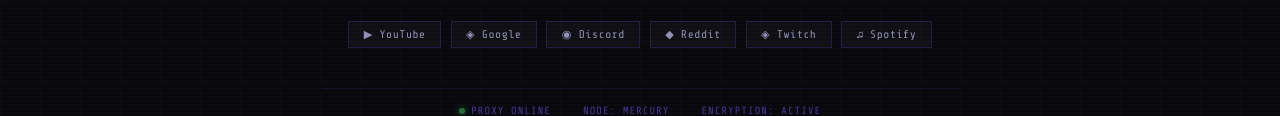
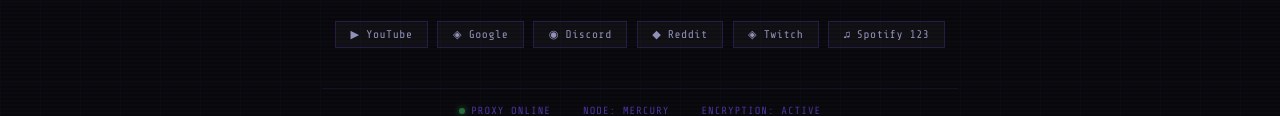
Before and after one commit to himrbonker/Lightning-Proxy, a plain HTML site: page index.html in a window 1280 px wide. Shown: the part 438-554 px from the top of the page. Drawn offline with nearby package versions, Linux system fonts and the light colour scheme.

Commit message:
Update index.html

```diff
--- a/index.html
+++ b/index.html
@@ -222,7 +222,7 @@
     <button class="quick-btn" onclick="quick('https://discord.com')">◉ Discord</button>
     <button class="quick-btn" onclick="quick('https://www.reddit.com')">◆ Reddit</button>
     <button class="quick-btn" onclick="quick('https://www.twitch.tv')">◈ Twitch</button>
-    <button class="quick-btn" onclick="quick('https://www.spotify.com')">♫ Spotify</button>
+    <button class="quick-btn" onclick="quick('https://www.spotify.com')">♫ Spotify 123</button>
   </div>
 
   <div class="status-bar">
```
